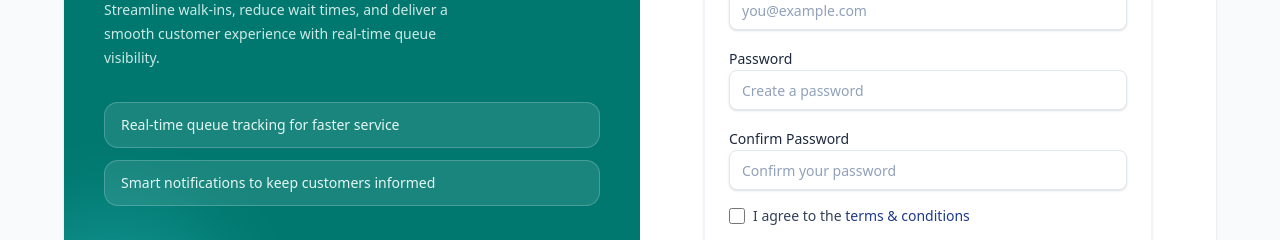
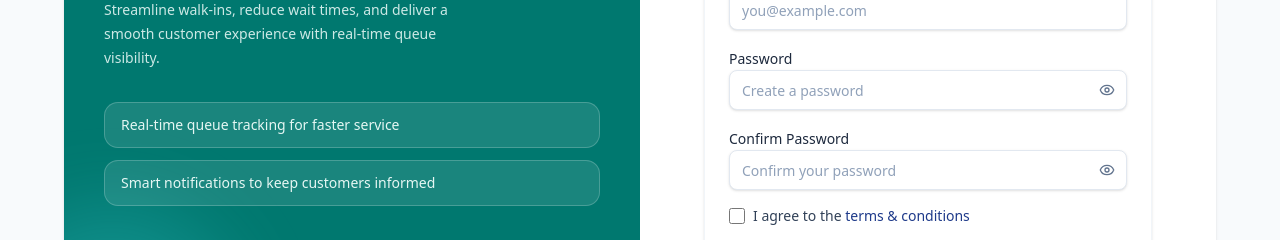
Before and after one commit to AYadav07/queuesetu.app.client, a Next.js app: page /register in a window 1280 px wide. Shown: the part 346-586 px from the top of the page. Built offline with nearby package versions, Linux system fonts and the light colour scheme.

Commit message:
Add Password Visibility Toggle

```diff
--- a/src/components/auth/LoginForm.tsx
+++ b/src/components/auth/LoginForm.tsx
@@ -2,6 +2,8 @@
 
 import Link from "next/link";
 import { motion } from "framer-motion";
+import { Eye, EyeOff } from "lucide-react";
+import { useState } from "react";
 
 import { Button } from "@/components/ui/button";
 import {
@@ -13,6 +15,8 @@ import {
 } from "@/components/ui/card";
 
 export default function LoginForm() {
+  const [showPassword, setShowPassword] = useState(false);
+
   return (
     <motion.div
       initial={{ opacity: 0, y: 10 }}
@@ -55,14 +59,28 @@ export default function LoginForm() {
               >
                 Password
               </label>
+              <div className="relative">
                 <input
                   id="password"
                   name="password"
-                type="password"
+                  type={showPassword ? "text" : "password"}
                   autoComplete="current-password"
-                className="h-10 w-full rounded-md border border-slate-200 bg-white px-3 text-sm text-slate-900 shadow-sm outline-none transition placeholder:text-slate-400 focus-visible:border-primary/70 focus-visible:ring-2 focus-visible:ring-primary/40 focus-visible:ring-offset-2 focus-visible:ring-offset-white aria-invalid:border-destructive aria-invalid:ring-2 aria-invalid:ring-destructive/30"
+                  className="h-10 w-full rounded-md border border-slate-200 bg-white px-3 pr-10 text-sm text-slate-900 shadow-sm outline-none transition placeholder:text-slate-400 focus-visible:border-primary/70 focus-visible:ring-2 focus-visible:ring-primary/40 focus-visible:ring-offset-2 focus-visible:ring-offset-white aria-invalid:border-destructive aria-invalid:ring-2 aria-invalid:ring-destructive/30"
                   placeholder="Enter your password"
                 />
+                <button
+                  type="button"
+                  onClick={() => setShowPassword((prev) => !prev)}
+                  className="absolute inset-y-0 right-0 inline-flex w-10 items-center justify-center text-slate-500 transition hover:text-slate-700 focus-visible:outline-none focus-visible:ring-2 focus-visible:ring-primary/40 focus-visible:ring-offset-2"
+                  aria-label={showPassword ? "Hide password" : "Show password"}
+                >
+                  {showPassword ? (
+                    <EyeOff className="h-4 w-4" aria-hidden="true" />
+                  ) : (
+                    <Eye className="h-4 w-4" aria-hidden="true" />
+                  )}
+                </button>
+              </div>
             </div>
 
             <div className="flex items-center justify-between gap-4">
--- a/src/components/auth/RegisterForm.tsx
+++ b/src/components/auth/RegisterForm.tsx
@@ -2,6 +2,8 @@
 
 import Link from "next/link";
 import { motion } from "framer-motion";
+import { Eye, EyeOff } from "lucide-react";
+import { useState } from "react";
 
 import { Button } from "@/components/ui/button";
 import {
@@ -13,6 +15,9 @@ import {
 } from "@/components/ui/card";
 
 export default function RegisterForm() {
+  const [showPassword, setShowPassword] = useState(false);
+  const [showConfirmPassword, setShowConfirmPassword] = useState(false);
+
   return (
     <motion.div
       initial={{ opacity: 0, y: 10 }}
@@ -72,14 +77,28 @@ export default function RegisterForm() {
               >
                 Password
               </label>
+              <div className="relative">
                 <input
                   id="password"
                   name="password"
-                type="password"
+                  type={showPassword ? "text" : "password"}
                   autoComplete="new-password"
-                className="h-10 w-full rounded-md border border-slate-200 bg-white px-3 text-sm text-slate-900 shadow-sm outline-none transition placeholder:text-slate-400 focus-visible:border-primary/70 focus-visible:ring-2 focus-visible:ring-primary/40 focus-visible:ring-offset-2 focus-visible:ring-offset-white aria-invalid:border-destructive aria-invalid:ring-2 aria-invalid:ring-destructive/30"
+                  className="h-10 w-full rounded-md border border-slate-200 bg-white px-3 pr-10 text-sm text-slate-900 shadow-sm outline-none transition placeholder:text-slate-400 focus-visible:border-primary/70 focus-visible:ring-2 focus-visible:ring-primary/40 focus-visible:ring-offset-2 focus-visible:ring-offset-white aria-invalid:border-destructive aria-invalid:ring-2 aria-invalid:ring-destructive/30"
                   placeholder="Create a password"
                 />
+                <button
+                  type="button"
+                  onClick={() => setShowPassword((prev) => !prev)}
+                  className="absolute inset-y-0 right-0 inline-flex w-10 items-center justify-center text-slate-500 transition hover:text-slate-700 focus-visible:outline-none focus-visible:ring-2 focus-visible:ring-primary/40 focus-visible:ring-offset-2"
+                  aria-label={showPassword ? "Hide password" : "Show password"}
+                >
+                  {showPassword ? (
+                    <EyeOff className="h-4 w-4" aria-hidden="true" />
+                  ) : (
+                    <Eye className="h-4 w-4" aria-hidden="true" />
+                  )}
+                </button>
+              </div>
             </div>
 
             <div className="space-y-2">
@@ -89,14 +108,32 @@ export default function RegisterForm() {
               >
                 Confirm Password
               </label>
+              <div className="relative">
                 <input
                   id="confirmPassword"
                   name="confirmPassword"
-                type="password"
+                  type={showConfirmPassword ? "text" : "password"}
                   autoComplete="new-password"
-                className="h-10 w-full rounded-md border border-slate-200 bg-white px-3 text-sm text-slate-900 shadow-sm outline-none transition placeholder:text-slate-400 focus-visible:border-primary/70 focus-visible:ring-2 focus-visible:ring-primary/40 focus-visible:ring-offset-2 focus-visible:ring-offset-white aria-invalid:border-destructive aria-invalid:ring-2 aria-invalid:ring-destructive/30"
+                  className="h-10 w-full rounded-md border border-slate-200 bg-white px-3 pr-10 text-sm text-slate-900 shadow-sm outline-none transition placeholder:text-slate-400 focus-visible:border-primary/70 focus-visible:ring-2 focus-visible:ring-primary/40 focus-visible:ring-offset-2 focus-visible:ring-offset-white aria-invalid:border-destructive aria-invalid:ring-2 aria-invalid:ring-destructive/30"
                   placeholder="Confirm your password"
                 />
+                <button
+                  type="button"
+                  onClick={() => setShowConfirmPassword((prev) => !prev)}
+                  className="absolute inset-y-0 right-0 inline-flex w-10 items-center justify-center text-slate-500 transition hover:text-slate-700 focus-visible:outline-none focus-visible:ring-2 focus-visible:ring-primary/40 focus-visible:ring-offset-2"
+                  aria-label={
+                    showConfirmPassword
+                      ? "Hide confirm password"
+                      : "Show confirm password"
+                  }
+                >
+                  {showConfirmPassword ? (
+                    <EyeOff className="h-4 w-4" aria-hidden="true" />
+                  ) : (
+                    <Eye className="h-4 w-4" aria-hidden="true" />
+                  )}
+                </button>
+              </div>
             </div>
 
             <label
```
Lines whose indentation alone changed are shown as unchanged.
